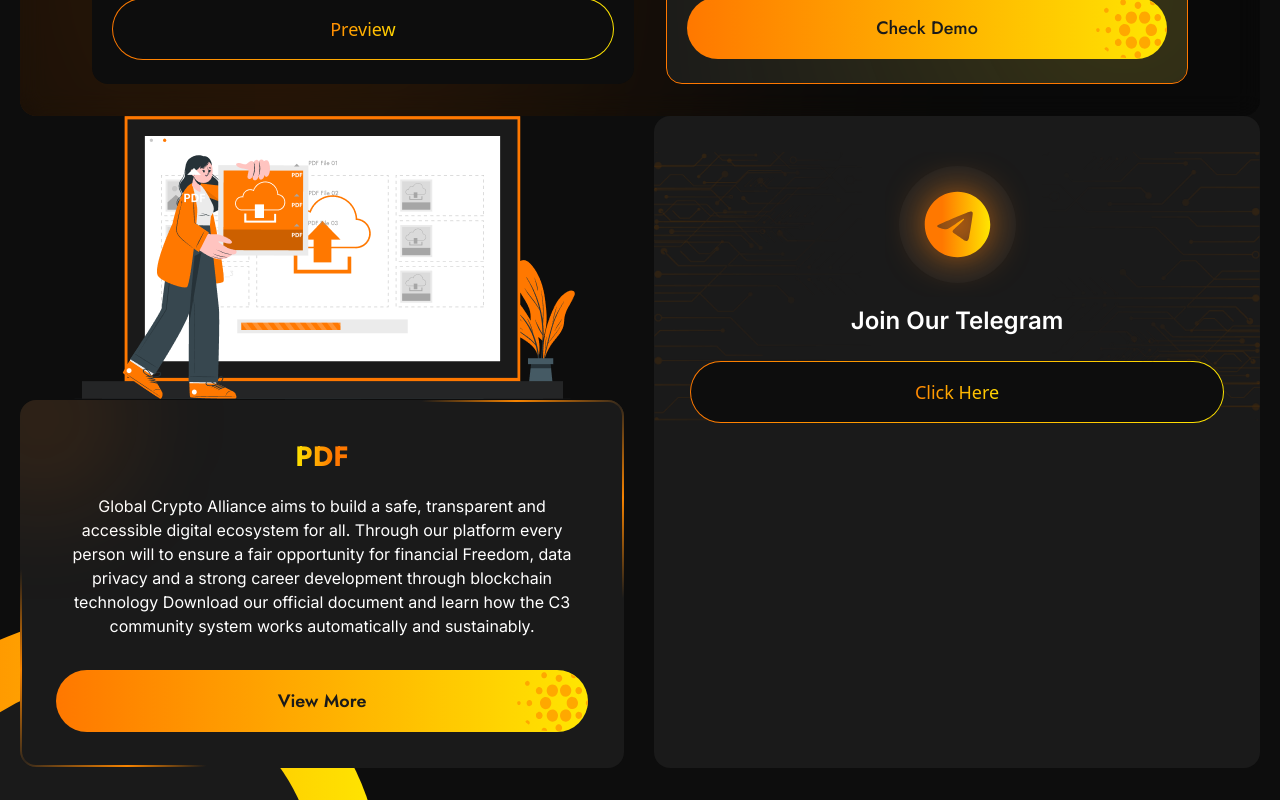
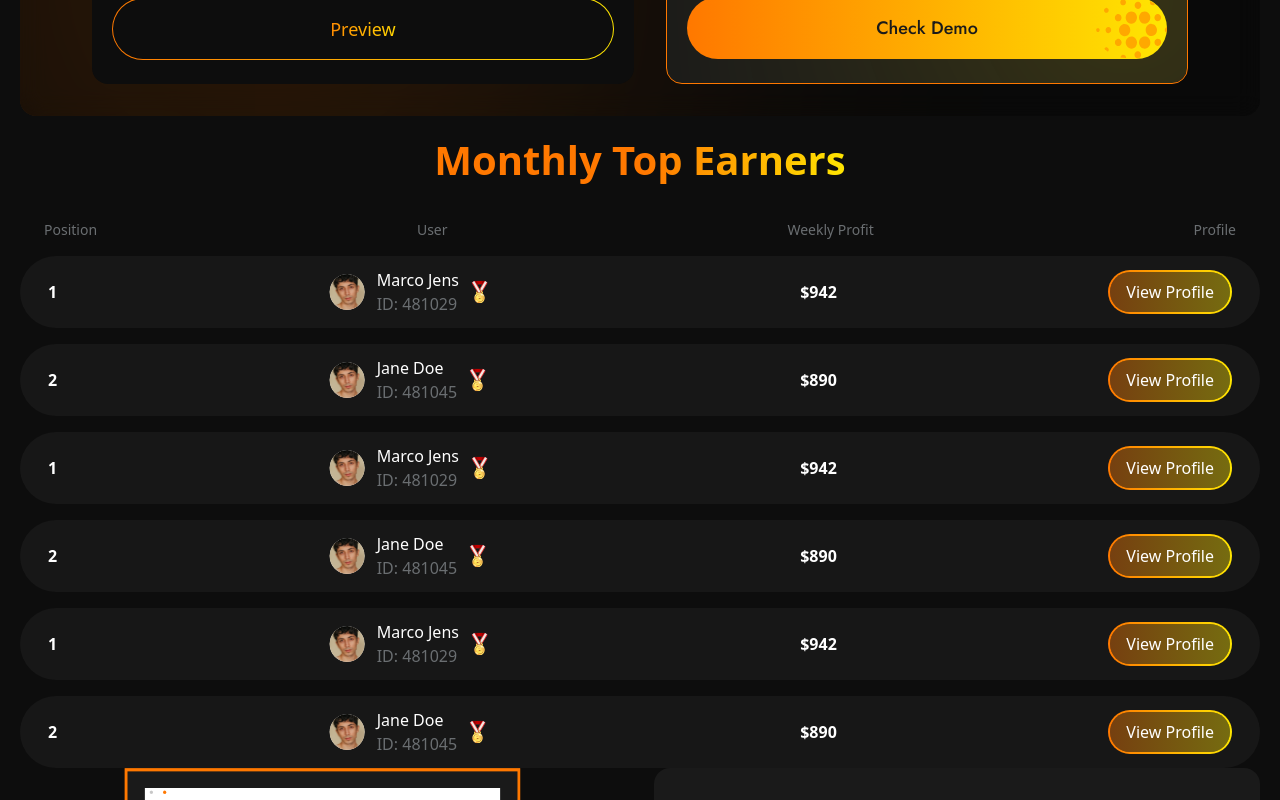
Before and after one commit to team-pr01/Global-Crypto-Alliance-Client, a Next.js app: page / in a window 1280 px wide. Shown: the part 1560-2360 px from the top of the page. Built offline with nearby package versions, Linux system fonts and the light colour scheme; a web font is replaced by a local one.

Commit message:
monthly leadre board created

```diff
--- a/src/app/(mainLayout)/page.tsx
+++ b/src/app/(mainLayout)/page.tsx
@@ -5,6 +5,7 @@ import AboutUs from "@/components/HomePage/AboutUs/AboutUs";
 import AccountPreviewMode from "@/components/HomePage/AccountPreviewMode/AccountPreviewMode";
 
 import Hero from "@/components/HomePage/Hero/Hero";
+import MonthlyTopEarners from "@/components/HomePage/MonthlyTopEarners/MonthlyTopEarners";
 
 export default function Home() {
   return (
@@ -12,6 +13,7 @@ export default function Home() {
       <Hero />
       <AboutUs/>
       <AccountPreviewMode/>
+      <MonthlyTopEarners/>
        <FutureRoadMap/>
 
     </div>
--- a/src/app/globals.css
+++ b/src/app/globals.css
@@ -29,6 +29,7 @@
    --color-neutral-10: #1A1A1A;
    --color-neutral-20: #898989;
    --color-neutral-30: #4E4E4E;
+   --color-neutral-40: #6A6E71;
 
 
 
--- a/src/assets/index.ts
+++ b/src/assets/index.ts
@@ -7,6 +7,7 @@ import facebook from "../assets/icons/facebook.svg";
 import gMeet from "../assets/icons/g-meet.svg";
 import wallet from "../assets/icons/wallet.svg";
 import telegramIcon from "../assets/icons/telegram-icon.svg";
+import medel from "../assets/icons/medel.svg";
 
 // gradient bg
 import accountPreview from "./gradient-bg/accout-preview.svg";
@@ -28,6 +29,7 @@ import gradientTopRight from "../assets/images/gradient-top-right.svg";
 import linnerBg from "../assets/images/linner-bg.png";
 import aboutUsCoin from "../assets/images/about-us-coin.png";
 import tutorialcardBg from "../assets/images/tutorial-card-bg.png";
+import user from "../assets/images/user.svg";
 
 export const IMAGES = {
   layoutBg,
@@ -44,7 +46,8 @@ export const IMAGES = {
   gradientTopRight,
   linnerBg,
   aboutUsCoin,
-  tutorialcardBg
+  tutorialcardBg,
+  user
 };
 
 export const ICONS = {
@@ -55,6 +58,7 @@ export const ICONS = {
   gMeet,
   wallet,
   telegramIcon,
+  medel
 };
 export const GRADIENT_BG = {
   accountPreview,
--- /dev/null
+++ b/src/components/HomePage/MonthlyTopEarners/MonthlyLeaderBoard.tsx
@@ -0,0 +1,36 @@
+"use client"
+import { IMAGES } from "@/assets";
+import LeaderboardTable from "../Tables/LeadrerBoardTble";
+
+const leaderboardData = [
+  { position: 1, name: "Marco Jens", id: "481029", avatar: IMAGES.user, profit: "$942" },
+  { position: 2, name: "Jane Doe", id: "481045", avatar: IMAGES.user, profit: "$890" },
+  { position: 1, name: "Marco Jens", id: "481029", avatar: IMAGES.user, profit: "$942" },
+  { position: 2, name: "Jane Doe", id: "481045", avatar: IMAGES.user, profit: "$890" },
+  { position: 1, name: "Marco Jens", id: "481029", avatar: IMAGES.user, profit: "$942" },
+  { position: 2, name: "Jane Doe", id: "481045", avatar: IMAGES.user, profit: "$890" },
+];
+
+export default function MonthlyLeaderBoard() {
+  const mobileData = leaderboardData.slice(0, 4); // Only first 4 rows
+
+  return (
+    <>
+      {/* Mobile (< md) */}
+      <div className="block md:hidden">
+        <LeaderboardTable
+          data={mobileData}
+          onJoinClick={(user) => console.log("Join clicked", user)}
+        />
+      </div>
+
+      {/* Desktop (>= md) */}
+      <div className="hidden md:block">
+        <LeaderboardTable
+          data={leaderboardData}
+          onJoinClick={(user) => console.log("Join clicked", user)}
+        />
+      </div>
+    </>
+  );
+}
--- /dev/null
+++ b/src/components/HomePage/MonthlyTopEarners/MonthlyTopEarners.tsx
@@ -0,0 +1,31 @@
+import Container from "@/components/Reusable/Container/Container";
+import React from "react";
+import ReusableHeading from "@/components/Reusable/Heading/Heading";
+import MonthlyLeaderBoard from "./MonthlyLeaderBoard";
+import Image from "next/image";
+import { IMAGES } from "@/assets";
+
+const MonthlyTopEarners = () => {
+  return (
+    <div>
+      <Container><div className="flex justify-center mt-4 mb-8">
+        <ReusableHeading highlight="Monthly Top Earners" />
+      </div>
+
+        <MonthlyLeaderBoard />
+        <div className="relative md:hidden w-full mt-2 px-[39px] py-[17px] text-lg text-neutral-10 font-Jost rounded-full font-medium flex flex-col justify-center items-center gap-1 bg-gradient-button ">
+                          <Image
+                            src={IMAGES.buttonDesign}
+                            alt=""
+                            className="absolute top-0 right-0 h-full "
+                          />
+                          <button className="flex flex-row justify-center items-center gap-2">
+                            View More
+                          </button>
+                        </div>
+      </Container>
+    </div>
+  );
+};
+
+export default MonthlyTopEarners;
--- /dev/null
+++ b/src/components/HomePage/Tables/LeadrerBoardTble.tsx
@@ -0,0 +1,103 @@
+import React from "react";
+import Image from "next/image";
+import { ICONS } from "@/assets";
+
+interface UserData {
+  position: number;
+  name: string;
+  id: string;
+  avatar: string;
+  profit: string;
+}
+
+interface LeaderboardProps {
+  data: UserData[];
+  onJoinClick?: (user: UserData) => void;
+}
+
+const LeaderboardTable: React.FC<LeaderboardProps> = ({
+  data,
+  onJoinClick,
+}) => {
+  return (
+    <div className="w-full">
+      {/* Table Header */}
+      <div className="flex justify-between text-[8px] sm:text-[12px] md:text-sm text-neutral-40 mb-4 px-6">
+        <span className="w-fit">Position</span>
+        <span className="w-fit mr-5">User</span>
+        <span className="w-fit text-center">Weekly Profit</span>
+        <span className="w-fit text-right">Profile</span>
+      </div>
+
+      {/* Table Rows */}
+      <div className="flex flex-col gap-[1px] md:gap-4">
+        {data.map((user, index) => (
+          <div
+            key={index}
+            className="flex justify-between items-center bg-neutral-900 rounded-full px-7 py-3 gap-4"
+          >
+            {/* Position */}
+            <span className="text-white text-[8px] sm:text-[12px] md:text-base font-semibold w-fit">
+              {user.position}
+            </span>
+
+            {/* User Details */}
+            <div className="flex items-center gap-3 flex-1 min-w-[150px] max-w-[200px]">
+              <Image
+                src={user.avatar}
+                alt={user.name}
+                width={36}
+                height={36}
+                className="rounded-full size-5 md:size-9"
+              />
+              <div>
+                <p className="text-white text-[8px] sm:text-[12px] md:text-base font-normal flex items-center gap-1">
+                  {user.name}
+                </p>
+                <span className="text-neutral-40 text-[8px] sm:text-[12px] md:text-base">
+                  ID: {user.id}
+                </span>
+              </div>
+              <Image
+                src={ICONS.medel}
+                alt="Medal"
+                className="w-[9px] md:w-[17px] h-4 md:h-[24px]"
+              />
+            </div>
+
+            {/* Profit */}
+            <span className="text-white text-[8px] sm:text-[12px] md:text-base font-semibold text-center w-fit">
+              {user.profit}
+            </span>
+
+            {/* Button */}
+            <div className="flex justify-end w-fit">
+              <div
+                className="flex p-[2px] w-fit rounded-full"
+                style={{
+                  backgroundImage:
+                    "linear-gradient(90deg, #FF7800 0%, #FFE601 100%)",
+                }}
+              >
+                <div className="bg-neutral-10 rounded-full">
+                  <button
+                    onClick={() => onJoinClick?.(user)}
+                    className="px-4 py-2 text-white rounded-full text-sm font-medium  text-[8px] sm:text-[12px] md:text-base"
+                    style={{
+                      backgroundImage:
+                        "linear-gradient(90deg, rgba(255, 120, 0, 0.40) 0%, rgba(255, 230, 1, 0.40) 100%)",
+                    }}
+                  >
+                   View Profile
+                  </button>
+                </div>
+              </div>
+            </div>
+          </div>
+        ))}
+      </div>
+    </div>
+  );
+};
+
+export default LeaderboardTable;
```
Also changed, not shown: src/assets/icons/medel.svg (added), src/assets/images/user.svg (added).
